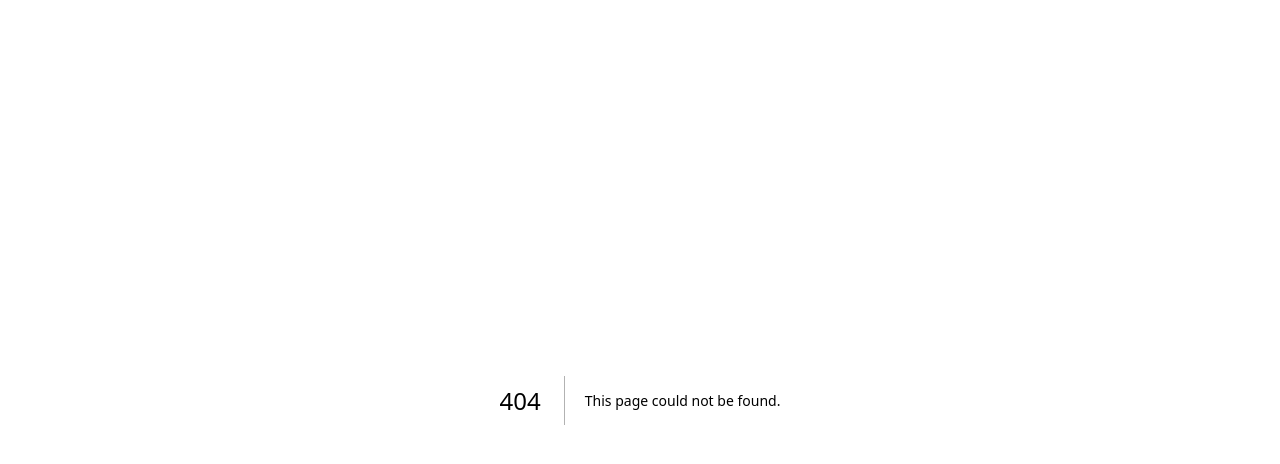
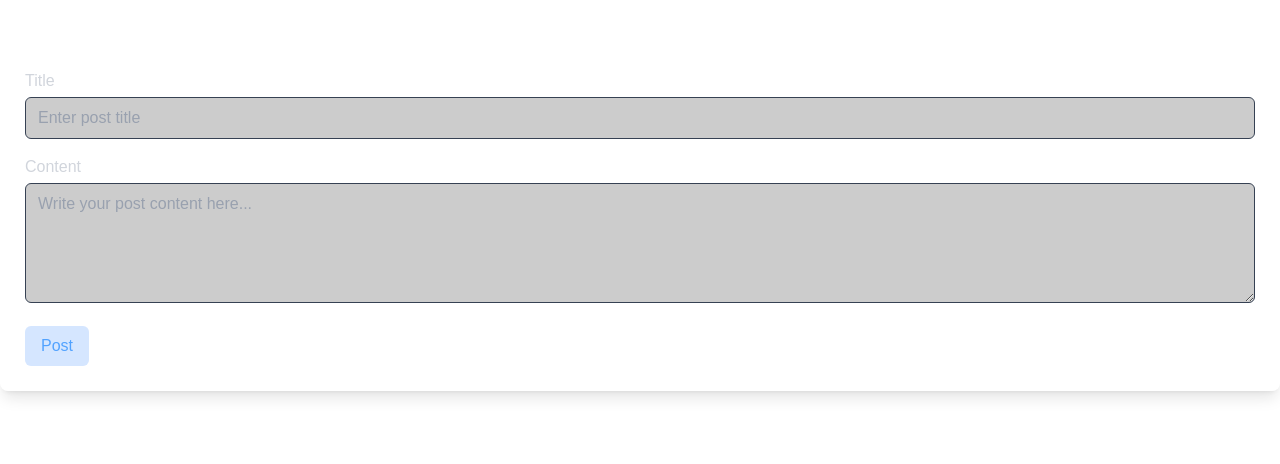
Before and after one commit to Captain-Carl-Larc/kures, a Next.js app: page /user/create in a window 1280 px wide. Before the commit this address had no page. Shown: the top 464 px of the page. Built offline with nearby package versions, Linux system fonts and the light colour scheme; no server answers.

Commit message:
created post form

```diff
--- /dev/null
+++ b/app/user/create/page.jsx
@@ -0,0 +1,51 @@
+"use client"
+import { useState } from 'react';
+import supabase from '../../config/supabaseClient';
+
+function createPost() {
+
+    //states
+    const [title,setTitle] = useState('')
+    const [content, setContent] = useState('')
+
+    const handleSubmit = async () =>{
+        console.log("submitted")
+    }
+
+    return (
+        <form onSubmit={handleSubmit} className="bg-white/5 rounded-lg border border-white/10 shadow-lg backdrop-blur-md p-6">
+            <h2 className="text-xl font-semibold text-white mb-4 flex items-center">
+                Create Post
+            </h2>
+            <div className="mb-4">
+                <label htmlFor="post-title" className="block text-gray-300 mb-1">Title</label>
+                <input
+                    id="post-title"
+                    type="text"
+                    value={title}
+                    onChange={(e) => setTitle(e.target.value)}
+                    placeholder="Enter post title"
+                    className="w-full bg-black/20 text-white border border-gray-700 rounded-md py-2 px-3 placeholder:text-gray-400 focus:outline-none focus:ring-2 focus:ring-blue-500 focus:border-transparent"
+                />
+            </div>
+            <div className="mb-4">
+                <label htmlFor="post-content" className="block text-gray-300 mb-1">Content</label>
+                <textarea
+                    id="post-content"
+                    value={content}
+                    onChange={(e) => setContent(e.target.value)}
+                    placeholder="Write your post content here..."
+                    className="w-full bg-black/20 text-white border border-gray-700 rounded-md py-2 px-3 placeholder:text-gray-400 focus:outline-none focus:ring-2 focus:ring-blue-500 focus:border-transparent min-h-[120px] resize-y"
+                />
+            </div>
+            <button
+                type="submit"
+                className="bg-blue-500/20 text-blue-400 hover:bg-blue-500/30 hover:text-blue-300 rounded-md py-2 px-4 transition-colors duration-200"
+            >
+                Post
+            </button>
+        </form>
+     );
+}
+
+export default createPost;
```
